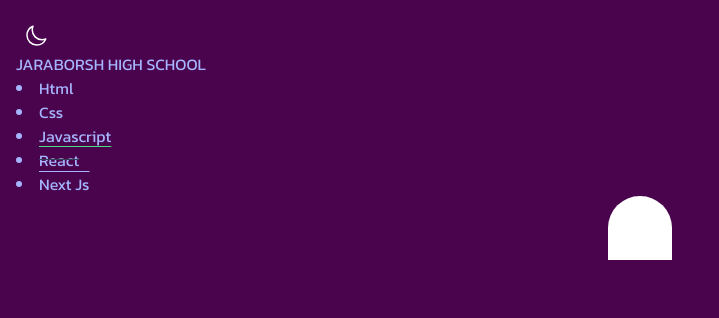
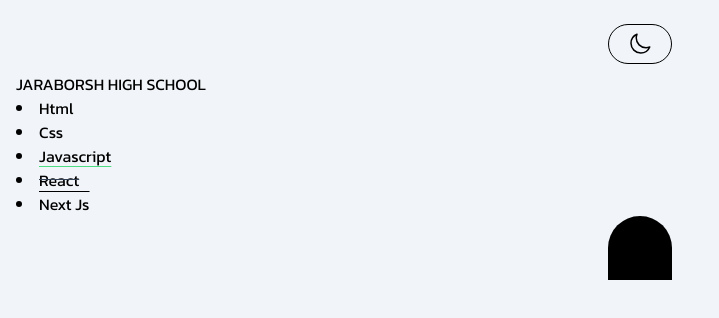
Before and after one commit to SojibAhmed114/Tailwindcss-Procoder, a website built with Vite: page index.html in a window 1280 px wide. Shown: the whole page, without its empty margins (0-719 px from the left). Built offline with nearby package versions, Linux system fonts and the light colour scheme.

Commit message:
dark and light mode added with icon

```diff
--- a/index.html
+++ b/index.html
@@ -1,5 +1,5 @@
 <!DOCTYPE html>
-<html lang="en" class="dark">
+<html lang="en" id="main">
 <head>
     <meta charset="UTF-8">
     <meta name="viewport" content="width=device-width, initial-scale=1.0">
@@ -11,9 +11,9 @@
 
     <link rel="stylesheet" href="./src/main.css">
 </head>
-<body class="bg-slate-100 dark:bg-fuchsia-950 p-4 font-myFont text-black dark:text-indigo-300">
-    <div class="w-5 h-5 m-2">
-    <button class="dark:text-white w-full h-full">
+<body class="bg-slate-100 dark:bg-black/90  p-4 font-myFont text-black dark:text-indigo-300">
+    <div id="dark" class="w-16 h-10 m-2 mx-auto border border-black dark:border-white  rounded-full ">
+    <button class="dark:text-white w-full h-full  flex justify-center items-center" >
         <svg xmlns="http://www.w3.org/2000/svg" fill="none" viewBox="0 0 24 24" stroke-width="1.5" stroke="currentColor" class="size-6">
             <path stroke-linecap="round" stroke-linejoin="round" d="M21.752 15.002A9.72 9.72 0 0 1 18 15.75c-5.385 0-9.75-4.365-9.75-9.75 0-1.33.266-2.597.748-3.752A9.753 9.753 0 0 0 3 11.25C3 16.635 7.365 21 12.75 21a9.753 9.753 0 0 0 9.002-5.998Z" />
         </svg>
--- a/main.js
+++ b/main.js
@@ -0,0 +1,5 @@
+const darkMode = document.getElementById("dark");
+let mainElement = document.getElementById("main");
+darkMode.addEventListener("click", () => {
+    mainElement.classList.toggle("dark");
+});
```
